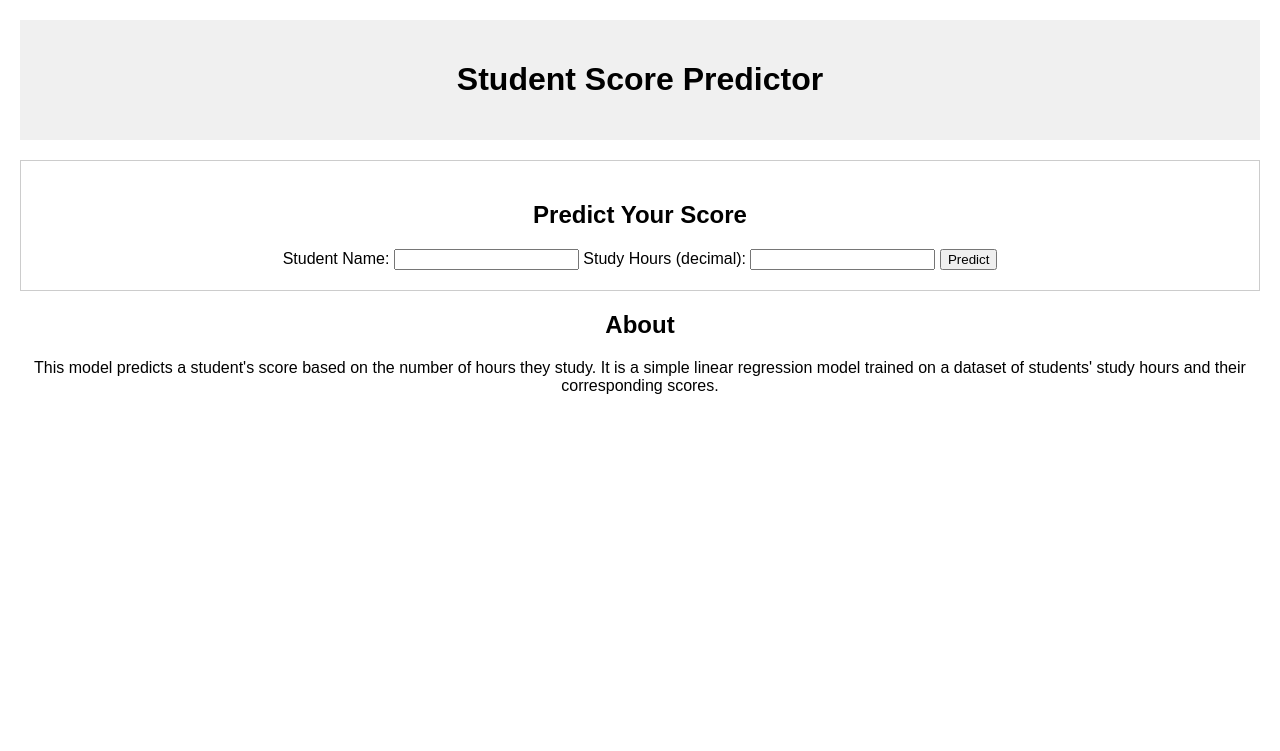
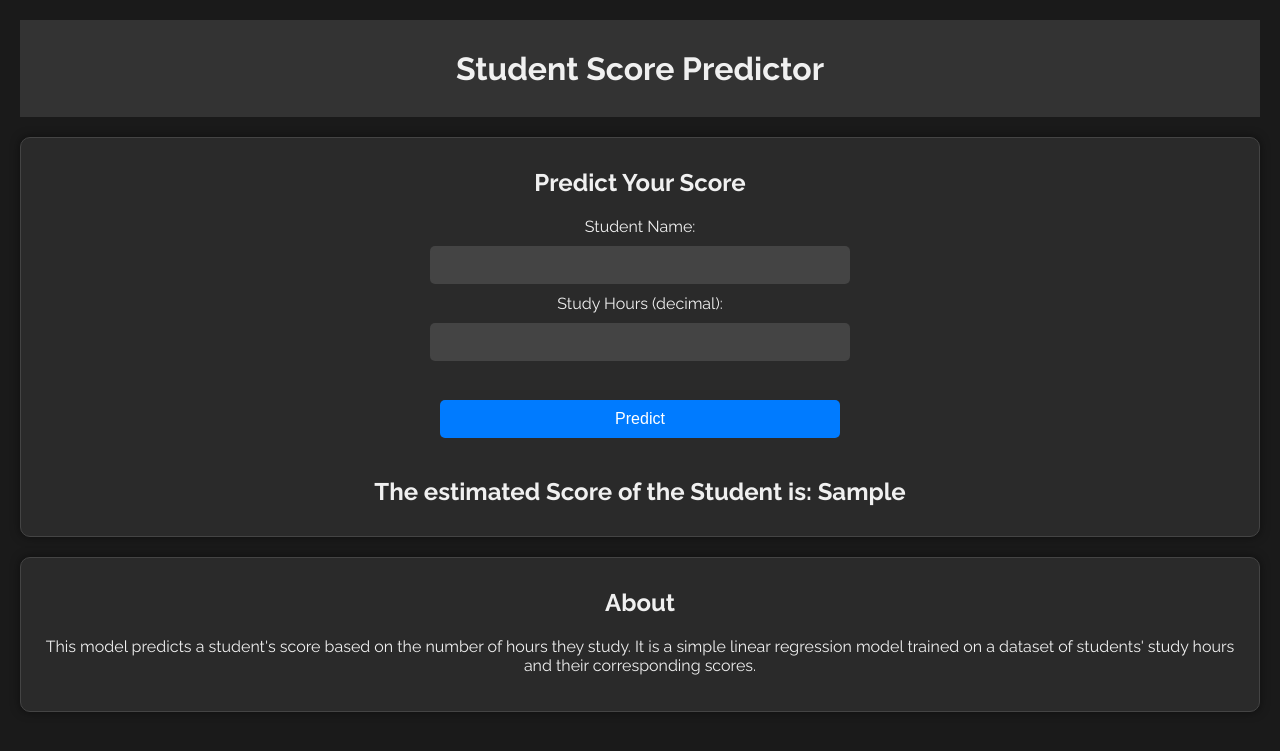
Before and after one commit to Mihir2811/ML_Scholar, a Flask app: template templates/index.html in a window 1280 px wide. Shown: the top 751 px of the page. Run offline with Flask 3, Linux system fonts and the light colour scheme; the template is opened without the code that fills it: most values are stand-ins (such as "Sample title", 1, 10 or a date in 2020).

Commit message:
Update index.html

```diff
--- a/templates/index.html
+++ b/templates/index.html
@@ -2,27 +2,73 @@
 <html>
 <head>
     <title>Student Score Predictor</title>
+    <link href="https://fonts.googleapis.com/css2?family=Raleway:wght@400;700&display=swap" rel="stylesheet">
     <style>
         body {
-            font-family: Arial, sans-serif;
+            font-family: 'Raleway', Arial, sans-serif;
+            background-color: #1a1a1a;
+            color: #f0f0f0;
             text-align: center;
             margin: 0;
             padding: 20px;
         }
 
         header {
-            background-color: #f0f0f0;
+            background-color: #333;
             padding: 20px;
+            margin-bottom: 20px;
         }
 
-        .form-section {
-            border: 1px solid #ccc;
+        h1, h2 {
+            margin: 0;
+            padding: 10px;
+        }
+
+        .form-section, .about-section {
+            background-color: #2a2a2a;
+            border: 1px solid #444;
             padding: 20px;
             margin-top: 20px;
+            border-radius: 10px;
+            box-shadow: 0 0 10px rgba(0, 0, 0, 0.5);
         }
 
-        .about-section {
-            margin-top: 20px;
+        label, input, button {
+            display: block;
+            margin: 10px auto;
+            width: 80%;
+            max-width: 400px;
+        }
+
+        input, button {
+            padding: 10px;
+            font-size: 16px;
+            border-radius: 5px;
+            border: none;
+        }
+
+        input {
+            background-color: #444;
+            color: #fff;
+        }
+
+        input:focus {
+            outline: none;
+            box-shadow: 0 0 5px #007BFF;
+        }
+
+        button {
+            background-color: #007BFF;
+            color: #fff;
+            cursor: pointer;
+        }
+
+        button:hover {
+            background-color: #0056b3;
+        }
+
+        .about-section p {
+            margin-top: 10px;
         }
     </style>
 </head>
@@ -39,16 +85,16 @@
 
             <label for="studyHours">Study Hours (decimal):</label>
             <input type="number" step="0.01" id="studyHours" name="studyHours" required>
-
+<br>
             <button type="submit">Predict</button>
         </form>
+        <br>
+        <h2> The estimated Score of the Student is: {{prediction_result}} </h2>
+    </section>
 
-    </section>
     <section class="about-section">
         <h2>About</h2>
         <p>This model predicts a student's score based on the number of hours they study. It is a simple linear regression model trained on a dataset of students' study hours and their corresponding scores.</p>
     </section>
-
-
 </body>
 </html>
```
